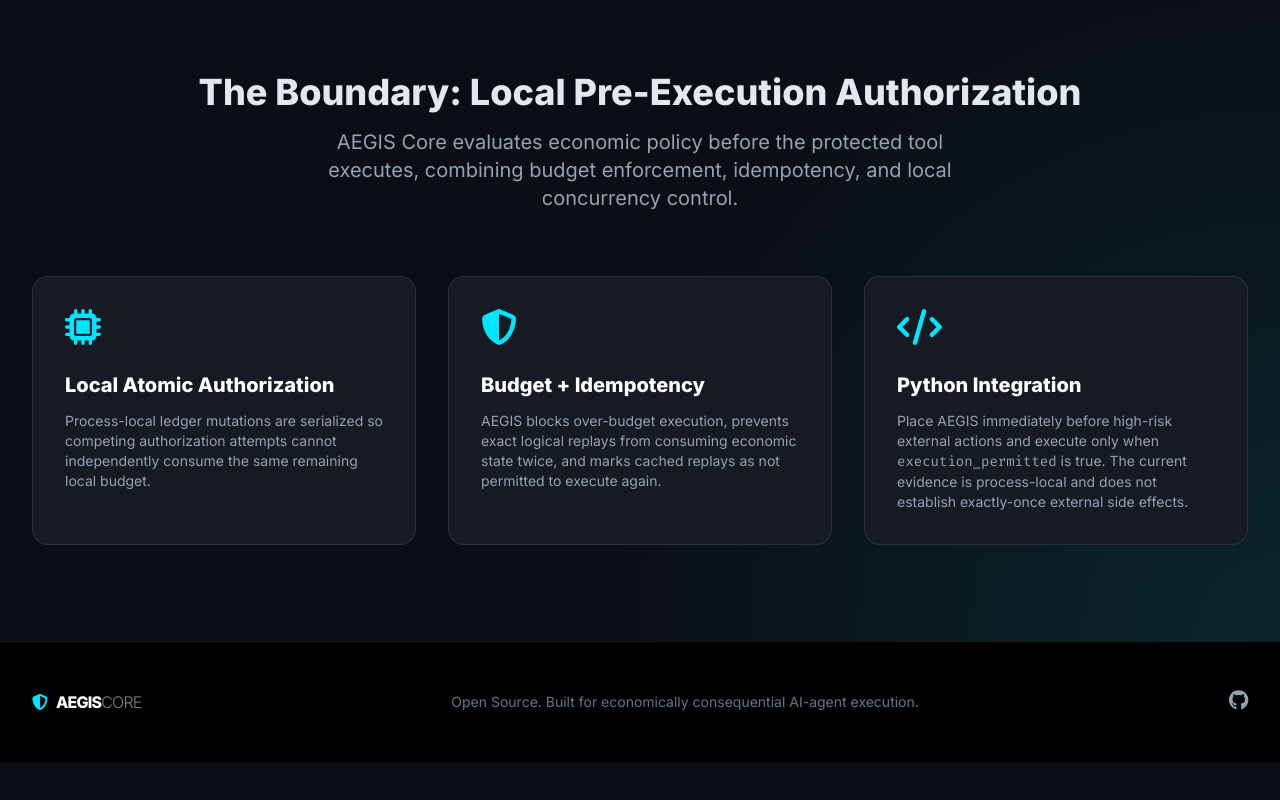
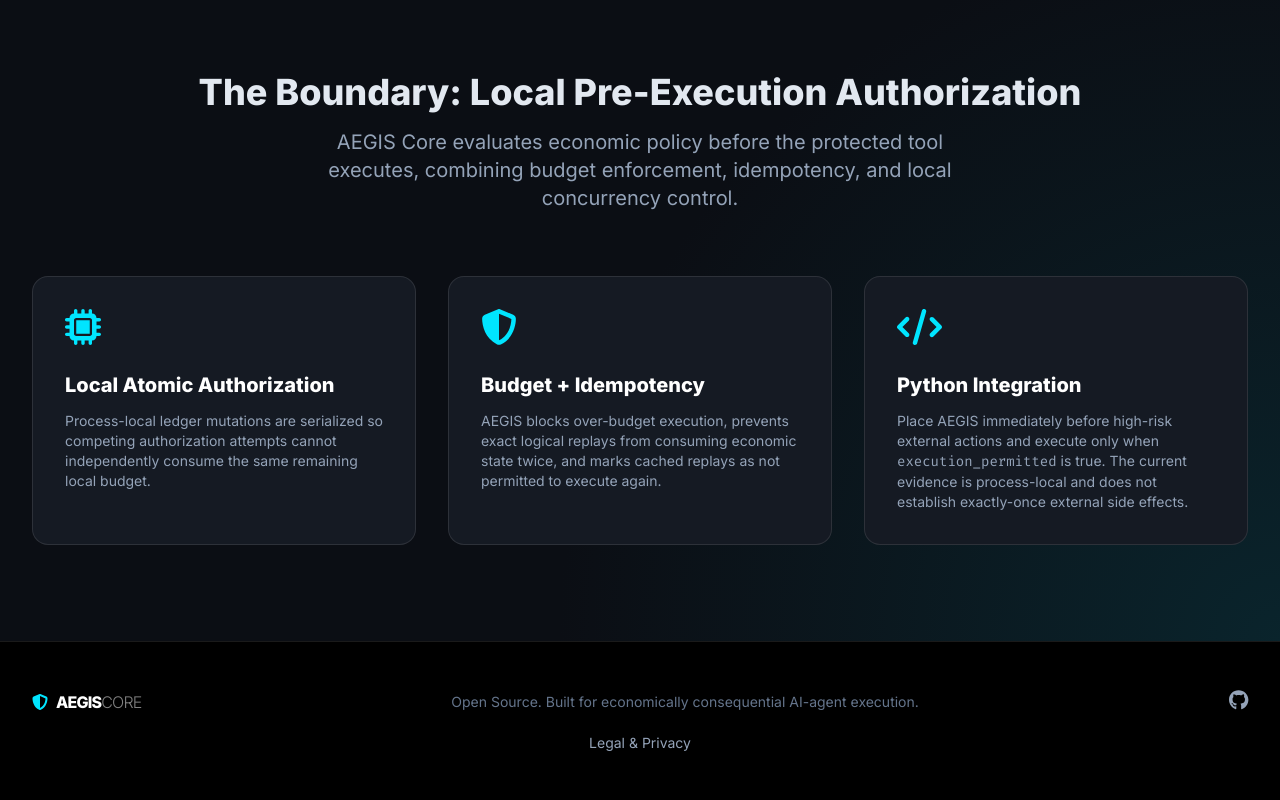
Before and after one commit to LortuArte/aegis-sdk, a plain HTML site: page index.html in a window 1280 px wide. Shown: the part 1228-2028 px from the top of the page. Before the commit the page ends 1990 px from the top, so only its background shows below. Drawn offline with nearby package versions, Linux system fonts and the light colour scheme.

Commit message:
Add legal privacy link to homepage

```diff
--- a/index.html
+++ b/index.html
@@ -200,6 +200,14 @@
                 <a href="https://github.com/LortuArte/aegis-sdk" class="hover:text-white"><i class="fa-brands fa-github text-xl"></i></a>
             </div>
         </div>
+
+<div class="text-center mt-4">
+  <a href="/legal-privacy.html"
+     class="text-slate-400 text-sm hover:text-white">
+    Legal &amp; Privacy
+  </a>
+</div>
+
     </footer>
 
     <script>
```
